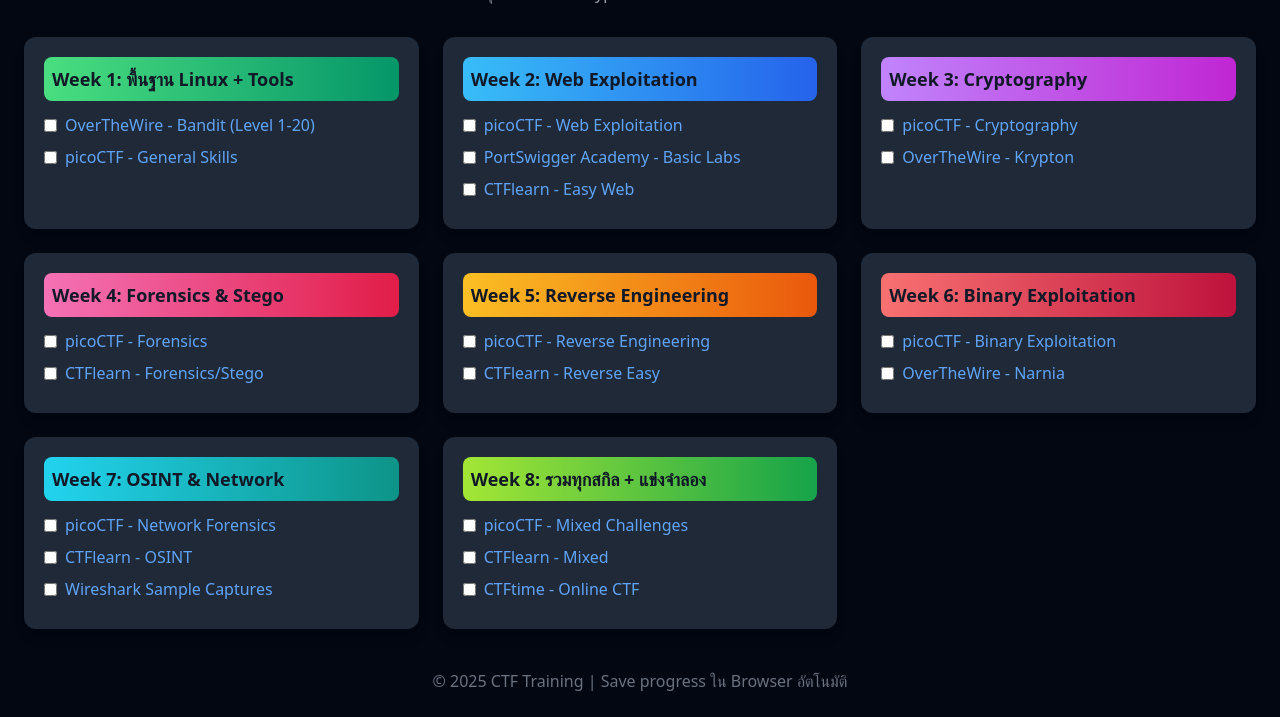
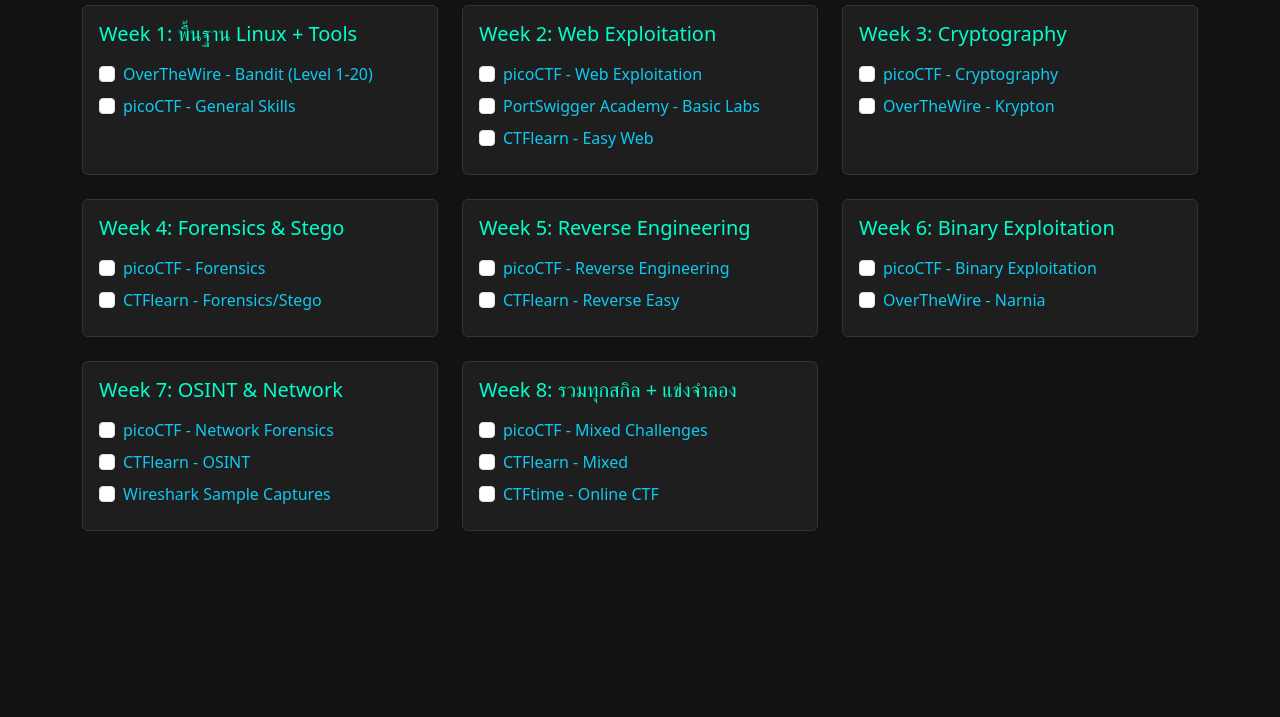
Before and after one commit to saibox/ctf-roadmap, a plain HTML site: page index.html in a window 1280 px wide. Shown: the part 91-808 px from the top of the page. Drawn offline with nearby package versions, Linux system fonts and the light colour scheme.

Commit message:
Update index.html

```diff
--- a/index.html
+++ b/index.html
@@ -4,25 +4,25 @@
   <meta charset="UTF-8">
   <meta name="viewport" content="width=device-width, initial-scale=1.0">
   <title>CTF Roadmap 8 Weeks</title>
-  <script src="https://cdn.tailwindcss.com"></script>
+  <link href="https://cdn.jsdelivr.net/npm/bootstrap@5.3.3/dist/css/bootstrap.min.css" rel="stylesheet">
+  <style>
+    body { background-color: #121212; color: #f8f9fa; }
+    .card { background-color: #1e1e1e; border: 1px solid #333; }
+    .card-title { color: #00ffcc; }
+    a { color: #0dcaf0; text-decoration: none; }
+    a:hover { text-decoration: underline; }
+  </style>
 </head>
-<body class="bg-gray-950 text-gray-100 min-h-screen p-6">
-  <header class="text-center mb-8">
-    <h1 class="text-4xl font-bold text-teal-400">CTF Roadmap 8 Weeks</h1>
-    <p class="text-gray-400 mt-2">ซ้อมทุกสกิล Web • Crypto • Forensics • Pwn • OSINT</p>
-  </header>
-
-  <div id="roadmap" class="grid md:grid-cols-2 lg:grid-cols-3 gap-6"></div>
-
-  <footer class="text-center mt-10 text-gray-500">
-    <p>© 2025 CTF Training | Save progress ใน Browser อัตโนมัติ</p>
-  </footer>
+<body class="p-4">
+  <div class="container">
+    <h1 class="text-center mb-4 text-info">CTF Roadmap 8 Weeks</h1>
+    <div class="row" id="roadmap"></div>
+  </div>
 
   <script>
     const data = [
       {
         week: "Week 1: พื้นฐาน Linux + Tools",
-        color: "from-green-400 to-emerald-600",
         tasks: [
           { name: "OverTheWire - Bandit (Level 1-20)", link: "https://overthewire.org/wargames/bandit/" },
           { name: "picoCTF - General Skills", link: "https://play.picoctf.org/practice?category=1&page=1" }
@@ -30,7 +30,6 @@
       },
       {
         week: "Week 2: Web Exploitation",
-        color: "from-sky-400 to-blue-600",
         tasks: [
           { name: "picoCTF - Web Exploitation", link: "https://play.picoctf.org/practice?category=3&page=1" },
           { name: "PortSwigger Academy - Basic Labs", link: "https://portswigger.net/web-security" },
@@ -39,7 +38,6 @@
       },
       {
         week: "Week 3: Cryptography",
-        color: "from-purple-400 to-fuchsia-600",
         tasks: [
           { name: "picoCTF - Cryptography", link: "https://play.picoctf.org/practice?category=4&page=1" },
           { name: "OverTheWire - Krypton", link: "https://overthewire.org/wargames/krypton/" }
@@ -47,7 +45,6 @@
       },
       {
         week: "Week 4: Forensics & Stego",
-        color: "from-pink-400 to-rose-600",
         tasks: [
           { name: "picoCTF - Forensics", link: "https://play.picoctf.org/practice?category=2&page=1" },
           { name: "CTFlearn - Forensics/Stego", link: "https://ctflearn.com/challenges" }
@@ -55,7 +52,6 @@
       },
       {
         week: "Week 5: Reverse Engineering",
-        color: "from-amber-400 to-orange-600",
         tasks: [
           { name: "picoCTF - Reverse Engineering", link: "https://play.picoctf.org/practice?category=5&page=1" },
           { name: "CTFlearn - Reverse Easy", link: "https://ctflearn.com/challenges" }
@@ -63,7 +59,6 @@
       },
       {
         week: "Week 6: Binary Exploitation",
-        color: "from-red-400 to-rose-700",
         tasks: [
           { name: "picoCTF - Binary Exploitation", link: "https://play.picoctf.org/practice?category=6&page=1" },
           { name: "OverTheWire - Narnia", link: "https://overthewire.org/wargames/narnia/" }
@@ -71,7 +66,6 @@
       },
       {
         week: "Week 7: OSINT & Network",
-        color: "from-cyan-400 to-teal-600",
         tasks: [
           { name: "picoCTF - Network Forensics", link: "https://play.picoctf.org/practice?category=2&page=1" },
           { name: "CTFlearn - OSINT", link: "https://ctflearn.com/challenges" },
@@ -80,7 +74,6 @@
       },
       {
         week: "Week 8: รวมทุกสกิล + แข่งจำลอง",
-        color: "from-lime-400 to-green-600",
         tasks: [
           { name: "picoCTF - Mixed Challenges", link: "https://play.picoctf.org/practice" },
           { name: "CTFlearn - Mixed", link: "https://ctflearn.com/challenges" },
@@ -89,23 +82,24 @@
       }
     ];
 
-    const container = document.getElementById('roadmap');
-
+    const roadmap = document.getElementById('roadmap');
     data.forEach(week => {
-      const div = document.createElement('div');
-      div.className = "bg-gray-800 rounded-xl shadow-lg p-5 hover:scale-[1.02] transition";
-      div.innerHTML = `
-        <div class="bg-gradient-to-r ${week.color} p-2 rounded-lg mb-3">
-          <h2 class="text-lg font-bold text-gray-900">${week.week}</h2>
+      const col = document.createElement('div');
+      col.className = "col-md-6 col-lg-4 mb-4";
+      col.innerHTML = `
+        <div class="card h-100 p-3">
+          <h5 class="card-title mb-3">${week.week}</h5>
+          ${week.tasks.map(t => `
+            <div class="form-check mb-2">
+              <input class="form-check-input task-checkbox" type="checkbox" data-task="${t.link}">
+              <label class="form-check-label">
+                <a href="${t.link}" target="_blank">${t.name}</a>
+              </label>
+            </div>
+          `).join('')}
         </div>
-        ${week.tasks.map(t => `
-          <label class="flex items-center space-x-2 mb-2">
-            <input type="checkbox" class="task-checkbox accent-teal-400" data-task="${t.link}">
-            <a href="${t.link}" target="_blank" class="text-blue-400 hover:underline">${t.name}</a>
-          </label>
-        `).join('')}
       `;
-      container.appendChild(div);
+      roadmap.appendChild(col);
     });
 
     document.querySelectorAll('.task-checkbox').forEach(cb => {
```
